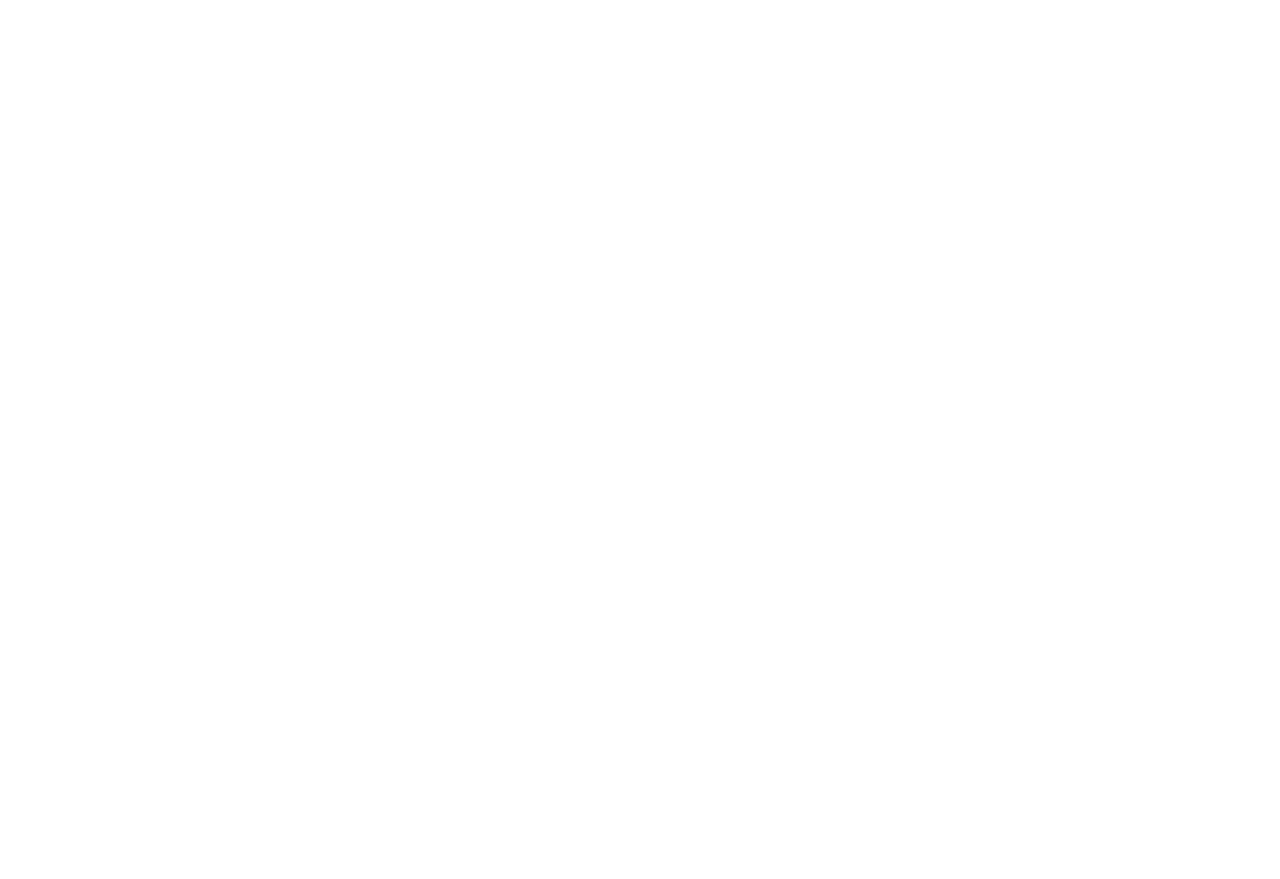
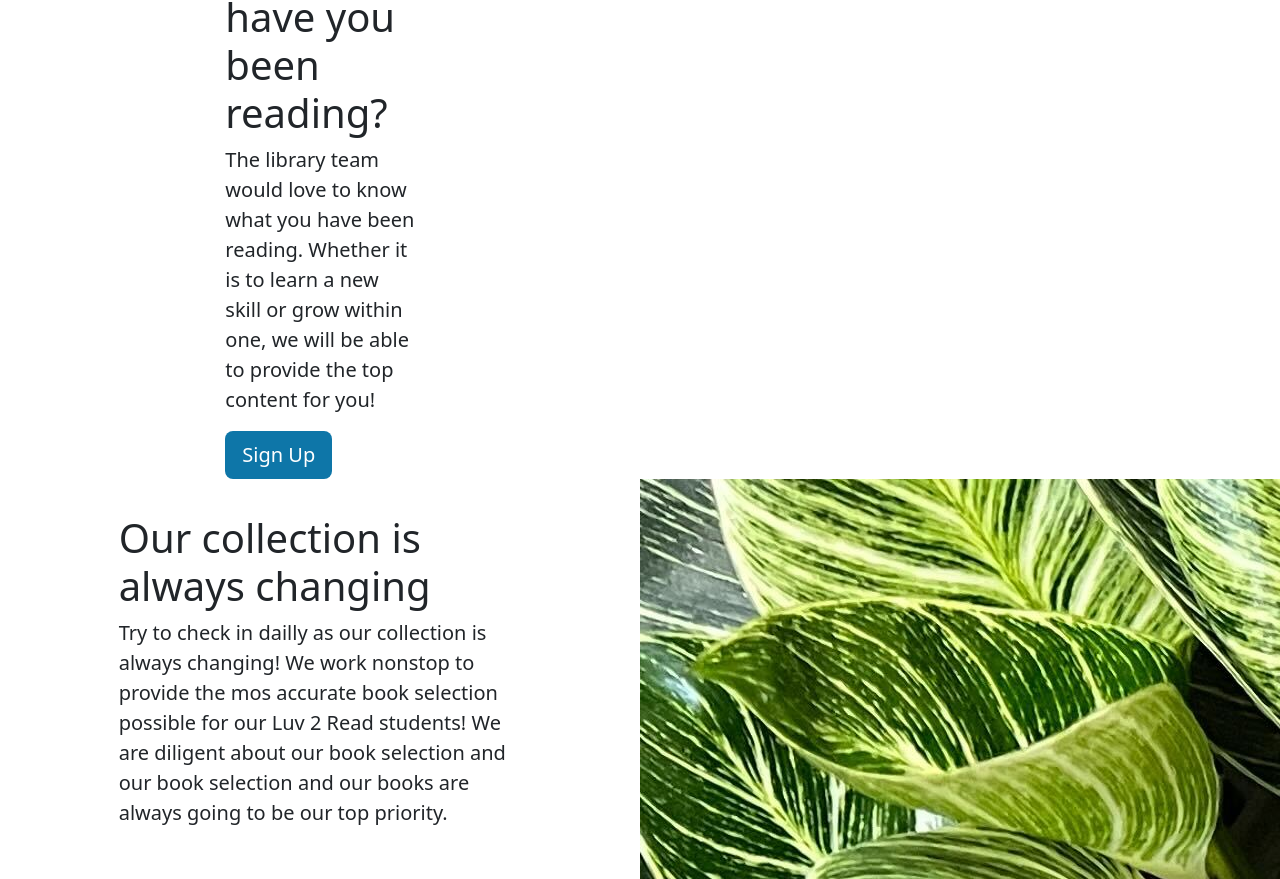
Before and after one commit to renangom/ReactLibraryApp, a React (Create React App) app: page / in a window 1280 px wide. Shown: the part 1579-2458 px from the top of the page. Before the commit the page ends 1076 px from the top, so only its background shows below. Built offline with nearby package versions, Linux system fonts and the light colour scheme.

Commit message:
Create Heros component

```diff
--- a/src/App.tsx
+++ b/src/App.tsx
@@ -3,6 +3,7 @@
 import "./App.css"
 import ExploreTopBooks from './components/ExploreTopBooks';
 import Carousel from './components/Carousel';
+import Heros from './components/Heros';
 
 function App() {
   return (
@@ -10,6 +11,7 @@
       <Navbar />
       <ExploreTopBooks />
       <Carousel />
+      <Heros />
     </div>
   );
 }
--- a/src/components/Heros/index.tsx
+++ b/src/components/Heros/index.tsx
@@ -20,6 +20,58 @@
                         </div>
                     </div>
                 </div>
+                <div className='row g-0'>
+                    <div className='col-4 col-md-4 container d-flex justify-content-center align-items-center'>
+                        <div className='ml-2'>
+                            <h1>Our collection is always changing</h1>
+                            <p className='lead'>
+                                Try to check in dailly as our collection is always changing!
+                                We work nonstop to provide the mos accurate book selection possible
+                                for our Luv 2 Read students! We are diligent about our book selection
+                                and our book selection and our books are always going to be our
+                                top priority.
+
+                            </p>
+                        </div>
+                    </div>
+                    <div className='col-sm-6 col-md-6'>
+                        <div className='col-image-right'>
+                        </div>
+                    </div>
+                </div>
+            </div>
+
+            {/* MOBILE */}
+
+            <div className='d-lg-none'>
+                <div className="container">
+                    <div className="m-2">
+                        <div className="col-image-lef"></div>
+                        <div className="mt-2">
+                            <h1>What have you been reading?</h1>
+                            <p className='lead'>
+                                The library team would love to know what you have been reading.
+                                Whether it is to learn a new skill or grow within one,
+                                we will be able to provide the top content for you!
+                            </p>
+                            <a className='btn main-color btn-lg text-white' href='#'>Sign Up</a>
+                        </div>
+                    </div>
+                    <div className='m-2'>
+                        <div className="col-image-right"></div>
+                        <div className="mt-2">
+                            <h1>Our collection is always changing</h1>
+                            <p className='lead'>
+                                Try to check in dailly as our collection is always changing!
+                                We work nonstop to provide the mos accurate book selection possible
+                                for our Luv 2 Read students! We are diligent about our book selection
+                                and our book selection and our books are always going to be our
+                                top priority.
+
+                            </p>
+                        </div>
+                    </div>
+                </div>
             </div>
         </div>
     </div>
```
